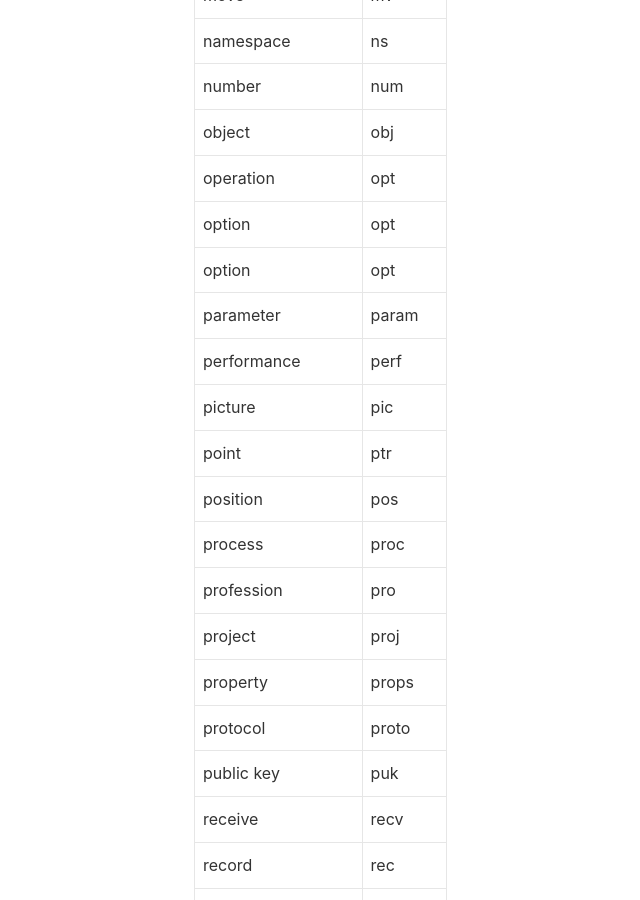
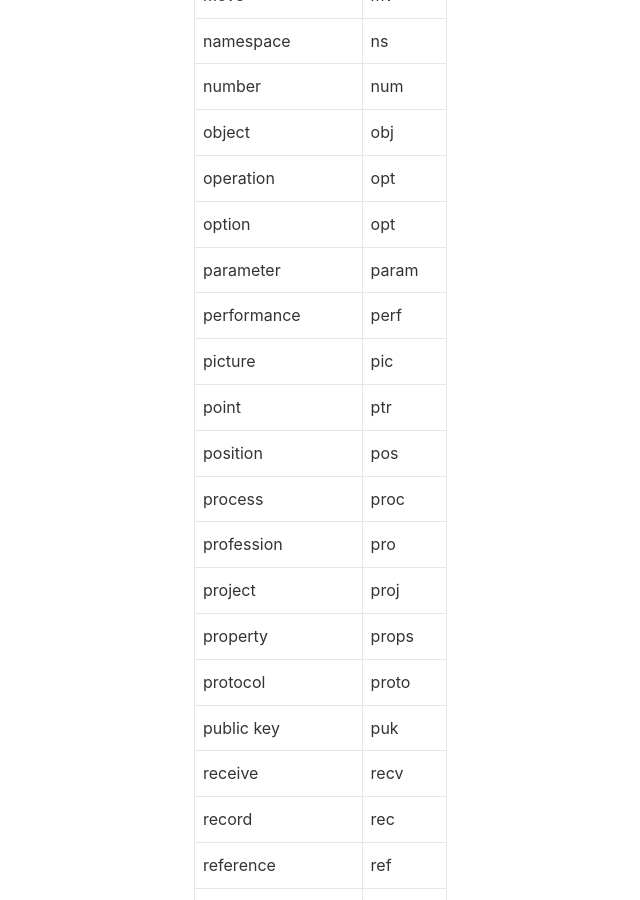
Before and after one commit to lizijie/lizijie.github.io, a Jekyll site: the page built from _posts/2018-04-23-常见代码英文词汇缩写.md, in a window 1280 px wide and 900 px high, scrolled down 3142 px. Shown: the whole window, without its empty margins (53-693 px from the left). Built offline with Jekyll 4.4.1, drawn with Linux system fonts in a browser that asks for light colours; nearby versions of some CDN libraries; comment, search, counter and statistics services are not loaded.

Commit message:
Update 2018-04-23-常见代码英文词汇缩写.md

```diff
--- a/_posts/2018-04-23-常见代码英文词汇缩写.md
+++ b/_posts/2018-04-23-常见代码英文词汇缩写.md
@@ -78,7 +78,6 @@ tags: 英文 缩写
 |object| obj|
 |operation|opt|
 |option|opt|
-|option|opt|
 |parameter|param|
 |performance|perf|
 |picture|pic|
```
